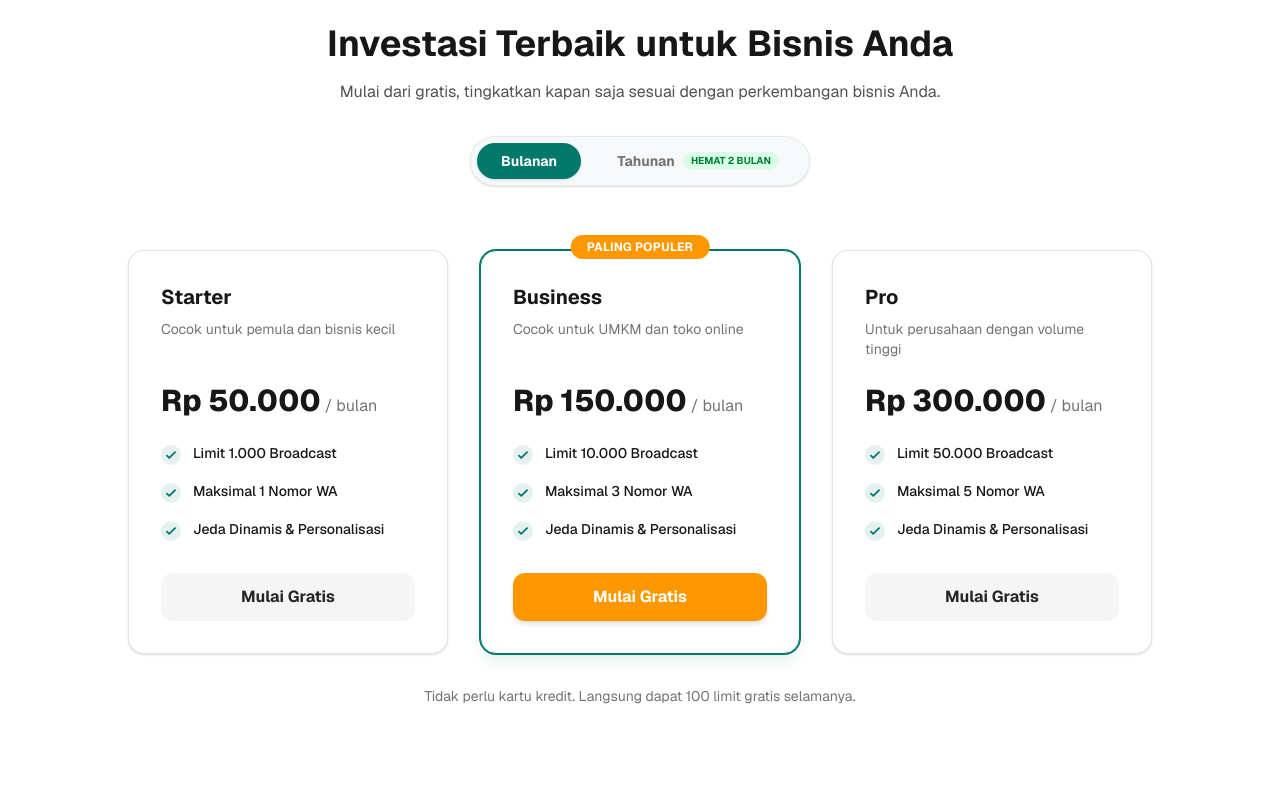
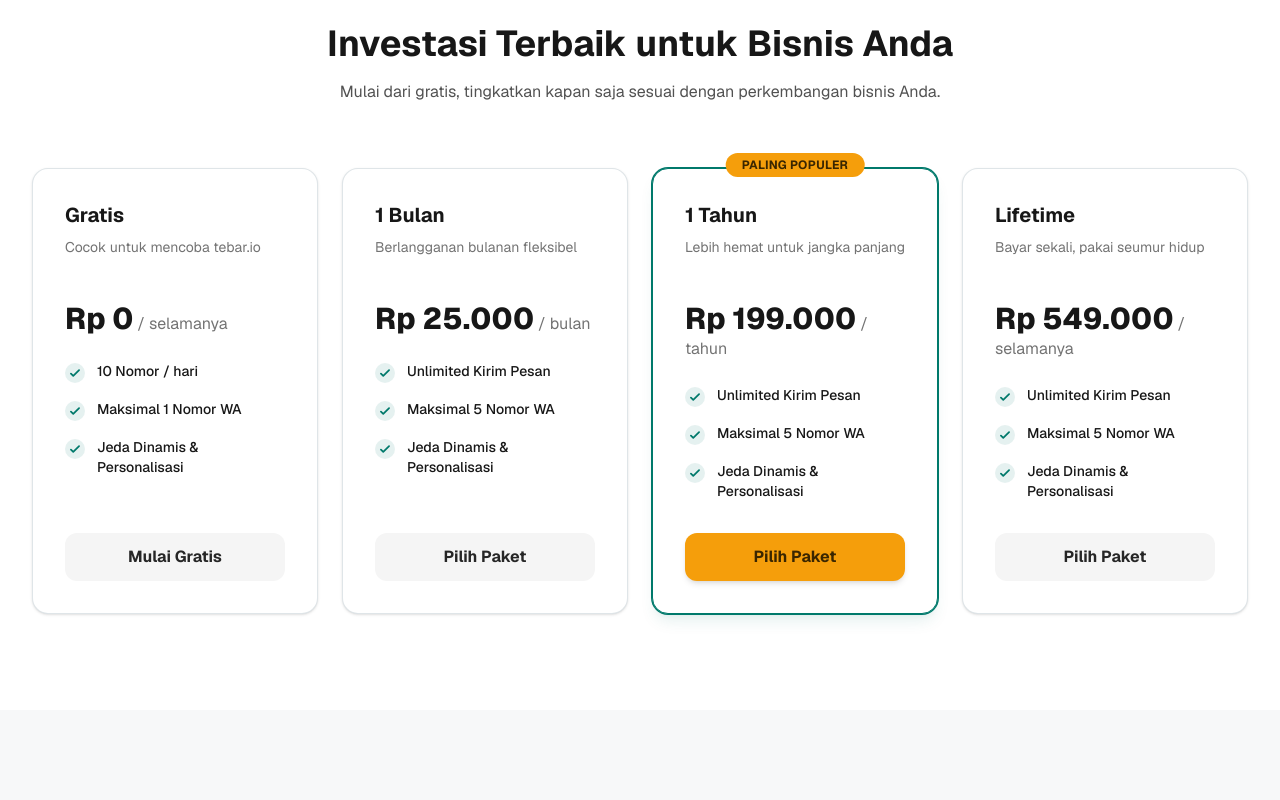
Before and after one commit to bertebaran/tebar-web, a Next.js app: page / in a window 1280 px wide. Shown: the part 1400-2200 px from the top of the page. Built offline with nearby package versions, Linux system fonts and the light colour scheme.

Commit message:
Update pricing model to 4 static tiers

```diff
--- a/src/app/page.tsx
+++ b/src/app/page.tsx
@@ -5,23 +5,19 @@ import Link from "next/link";
 import { MessageCircle, Zap, Shield, ArrowRight } from "lucide-react";
 
 const PLANS = [
-  { id: "starter", name: "Starter", price: 50000, priceYearly: 500000, max_devices: 1, limit: 1000, desc: "Cocok untuk pemula dan bisnis kecil" },
-  { id: "business", name: "Business", price: 150000, priceYearly: 1500000, max_devices: 3, limit: 10000, desc: "Cocok untuk UMKM dan toko online", recommended: true },
-  { id: "pro", name: "Pro", price: 300000, priceYearly: 3000000, max_devices: 5, limit: 50000, desc: "Untuk perusahaan dengan volume tinggi" },
+  { id: "gratis", name: "Gratis", priceText: "Rp 0", period: "selamanya", max_devices: 1, limitText: "10 Nomor / hari", desc: "Cocok untuk mencoba tebar.io" },
+  { id: "1bulan", name: "1 Bulan", priceText: "Rp 25.000", period: "bulan", max_devices: 5, limitText: "Unlimited Kirim Pesan", desc: "Berlangganan bulanan fleksibel" },
+  { id: "1tahun", name: "1 Tahun", priceText: "Rp 199.000", period: "tahun", max_devices: 5, limitText: "Unlimited Kirim Pesan", desc: "Lebih hemat untuk jangka panjang", recommended: true },
+  { id: "lifetime", name: "Lifetime", priceText: "Rp 549.000", period: "selamanya", max_devices: 5, limitText: "Unlimited Kirim Pesan", desc: "Bayar sekali, pakai seumur hidup" },
 ];
 
 export default function Home() {
-  const [isYearly, setIsYearly] = useState(false);
-
   return (
     <div className="min-h-screen flex flex-col font-sans">
       <nav className="fixed w-full z-50 bg-background/80 backdrop-blur-md border-b border-neutral/20">
         <div className="max-w-7xl mx-auto px-4 sm:px-6 lg:px-8 h-16 flex items-center justify-between">
           <div className="flex items-center gap-2">
-            <div className="w-8 h-8 rounded-lg bg-primary flex items-center justify-center text-white font-bold text-xl">
-              T
-            </div>
-            <span className="text-xl font-bold tracking-tight">tebar.io</span>
+            <img src="/tebar-logo-horizontal.svg" alt="tebar.io" className="h-8 w-auto" />
           </div>
           <div className="flex items-center gap-4">
             <Link href="/login" className="text-sm font-medium hover:text-primary transition-colors">
@@ -123,31 +119,16 @@ export default function Home() {
                 Mulai dari gratis, tingkatkan kapan saja sesuai dengan perkembangan bisnis Anda.
               </p>
 
-              <div className="inline-flex items-center gap-3 bg-neutral/5 p-1.5 rounded-full border border-neutral/10 shadow-sm mx-auto">
-                <button
-                  onClick={() => setIsYearly(false)}
-                  className={`px-6 py-2 rounded-full text-sm font-bold transition-all ${!isYearly ? 'bg-primary text-white shadow' : 'text-neutral-500 hover:text-neutral-800'}`}
-                >
-                  Bulanan
-                </button>
-                <button
-                  onClick={() => setIsYearly(true)}
-                  className={`px-6 py-2 rounded-full text-sm font-bold transition-all flex items-center gap-2 ${isYearly ? 'bg-primary text-white shadow' : 'text-neutral-500 hover:text-neutral-800'}`}
-                >
-                  Tahunan
-                  <span className={`text-[10px] uppercase px-2 py-0.5 rounded-full ${isYearly ? 'bg-white/20' : 'bg-green-100 text-green-700'}`}>Hemat 2 Bulan</span>
-                </button>
-              </div>
-            </div>
+                          </div>
 
-            <div className="grid md:grid-cols-3 gap-8 max-w-5xl mx-auto">
+            <div className="grid md:grid-cols-2 lg:grid-cols-4 gap-6 max-w-7xl mx-auto">
               {PLANS.map((plan) => (
                 <div
                   key={plan.id}
                   className={`bg-white text-neutral-900 rounded-2xl border ${plan.recommended ? 'border-primary ring-1 ring-primary shadow-lg shadow-primary/10' : 'border-neutral/20 shadow-sm'} p-8 relative flex flex-col hover:shadow-xl transition-shadow`}
                 >
                   {plan.recommended && (
-                    <div className="absolute -top-4 left-1/2 -translate-x-1/2 bg-[#FF9800] text-white px-4 py-1 rounded-full text-xs font-bold uppercase tracking-wide">
+                    <div className="absolute -top-4 left-1/2 -translate-x-1/2 bg-[#F59E0B] text-[#3A2600] px-4 py-1 rounded-full text-xs font-bold uppercase tracking-wide">
                       Paling Populer
                     </div>
                   )}
@@ -156,8 +137,8 @@ export default function Home() {
                   <p className="text-neutral-500 text-sm h-10">{plan.desc}</p>
 
                   <div className="my-6">
-                    <span className="text-3xl font-extrabold">Rp {isYearly ? plan.priceYearly.toLocaleString("id-ID") : plan.price.toLocaleString("id-ID")}</span>
-                    <span className="text-neutral-500"> / {isYearly ? 'tahun' : 'bulan'}</span>
+                    <span className="text-3xl font-extrabold">{plan.priceText}</span>
+                    <span className="text-neutral-500"> / {plan.period}</span>
                   </div>
 
                   <ul className="space-y-4 mb-8 flex-1">
@@ -165,7 +146,7 @@ export default function Home() {
                       <div className="w-5 h-5 rounded-full bg-primary/10 flex items-center justify-center shrink-0 mt-0.5">
                         <svg className="w-3.5 h-3.5 text-primary" fill="none" viewBox="0 0 24 24" stroke="currentColor"><path strokeLinecap="round" strokeLinejoin="round" strokeWidth={3} d="M5 13l4 4L19 7" /></svg>
                       </div>
-                      <span className="text-sm font-medium">Limit {plan.limit.toLocaleString("id-ID")} Broadcast</span>
+                      <span className="text-sm font-medium">{plan.limitText}</span>
                     </li>
                     <li className="flex items-start gap-3">
                       <div className="w-5 h-5 rounded-full bg-primary/10 flex items-center justify-center shrink-0 mt-0.5">
@@ -185,18 +166,16 @@ export default function Home() {
                     href="/register"
                     className={`w-full py-3 px-4 rounded-xl font-bold transition-all text-center ${
                       plan.recommended
-                        ? 'bg-[#FF9800] text-white hover:bg-[#e68900] shadow-md hover:shadow-lg'
+                        ? 'bg-[#F59E0B] text-[#3A2600] hover:bg-[#D97706] shadow-md hover:shadow-lg'
                         : 'bg-neutral-100 text-neutral-800 hover:bg-neutral-200'
                     }`}
                   >
-                    Mulai Gratis
+                    {plan.id === "gratis" ? "Mulai Gratis" : "Pilih Paket"}
                   </Link>
                 </div>
               ))}
             </div>
-            <p className="text-center text-sm text-neutral-500 mt-8">
-              Tidak perlu kartu kredit. Langsung dapat 100 limit gratis selamanya.
-            </p>
+
           </div>
         </section>
 
```
